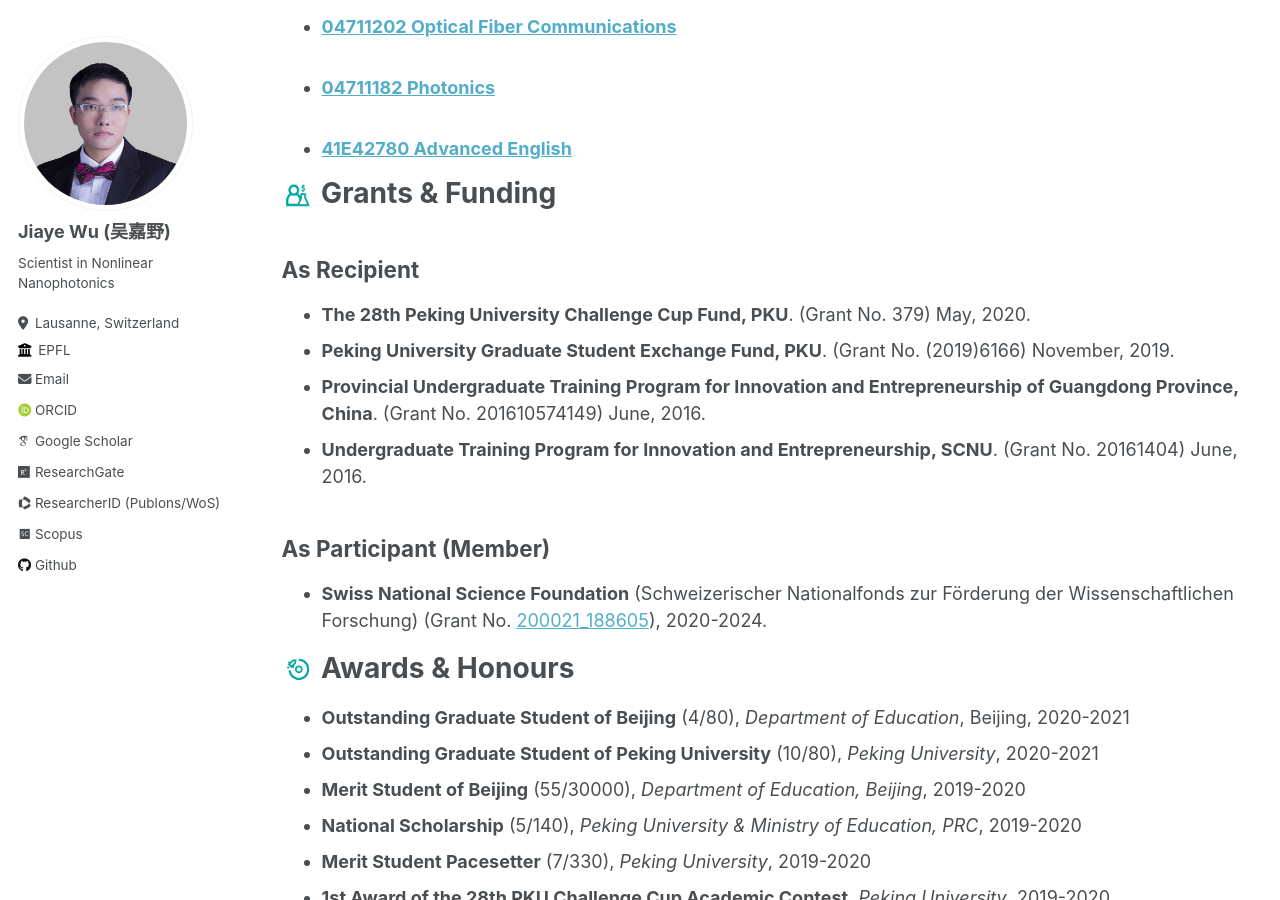
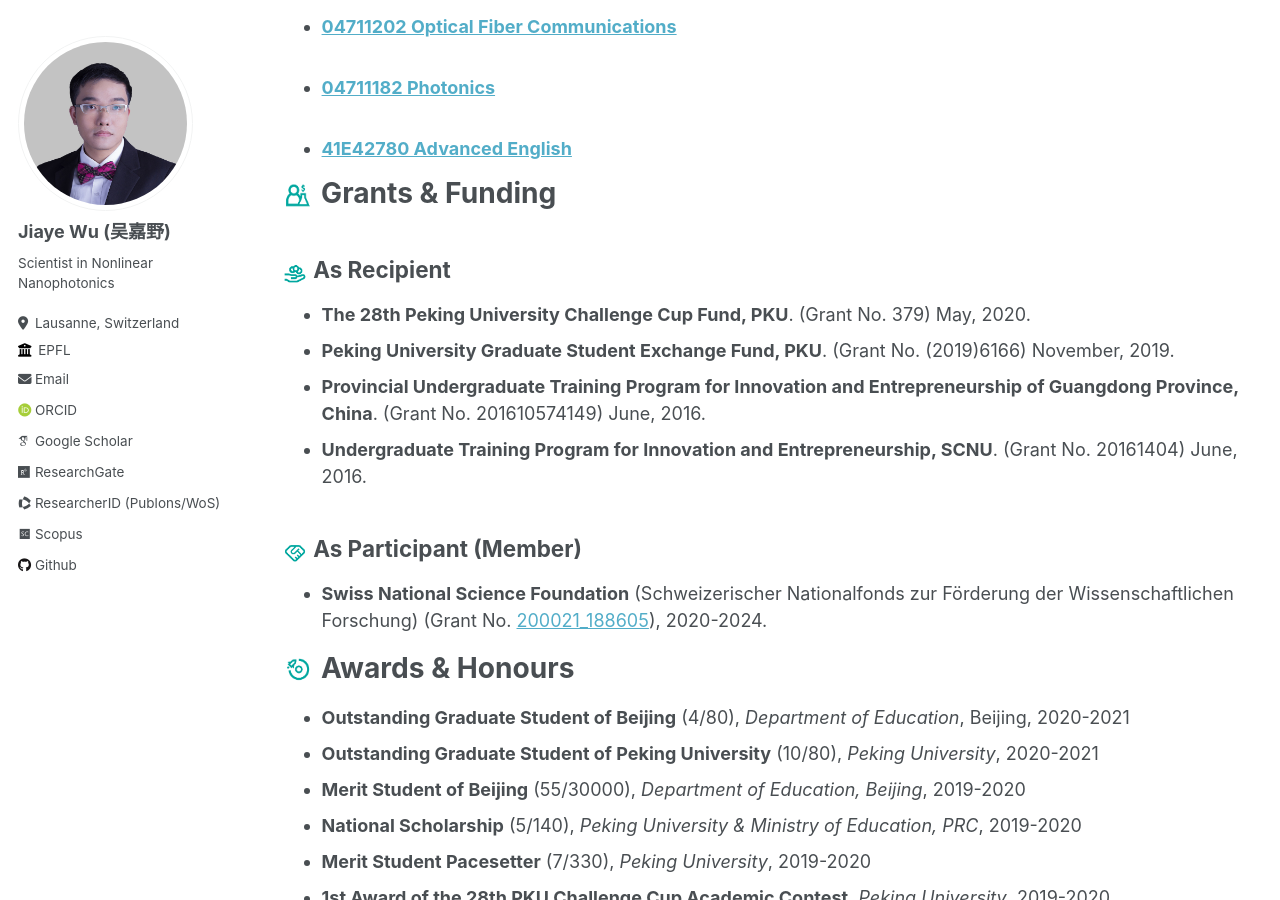
Before and after one commit to jiaye-wu/academicpages-version, a Jekyll site: the page built from _pages/cv.md, in a window 1280 px wide and 900 px high, scrolled down 2764 px. Built offline with Jekyll 4.4.1, drawn with Linux system fonts in a browser that asks for light colours; some web fonts are replaced.

Commit message:
Update pictogram

```diff
--- a/_pages/cv.md
+++ b/_pages/cv.md
@@ -66,7 +66,7 @@ Google Scholar statistics:
 <img src="/images/Grants.png" style="height: 1em; "> Grants & Funding
 ================
 
-As Recipient
+<img src="/images/Venture_Capital1.png" style="height: 1em; "> As Recipient
 ---------------
 
 * **The 28th Peking University Challenge Cup Fund, PKU**. (Grant No. 379) May, 2020.
@@ -74,7 +74,7 @@ As Recipient
 *	**Provincial Undergraduate Training Program for Innovation and Entrepreneurship of Guangdong Province, China**. (Grant No. 201610574149) June, 2016.
 *	**Undergraduate Training Program for Innovation and Entrepreneurship, SCNU**. (Grant No. 20161404) June, 2016.
 
-As Participant (Member)
+<img src="/images/Venture_Capital2.png" style="height: 1em; "> As Participant (Member)
 ---------------
 
 * **Swiss National Science Foundation** (Schweizerischer Nationalfonds zur Förderung der Wissenschaftlichen Forschung) (Grant No. [200021_188605](https://data.snf.ch/grants/grant/188605)), 2020-2024.
```
Also changed, not shown: images/Venture_Capital1.png (added), images/Venture_Capital2.png (added).
